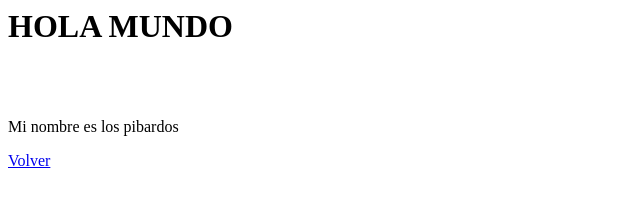
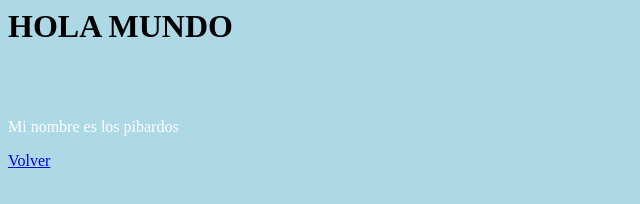
Before and after one commit to ghjuanma/Sist-de-Control-e-Inst, a plain HTML site: page ejer1.html in a window 1280 px wide. Shown: the whole page, without its empty margins (0-640 px from the left). Drawn offline with Linux system fonts and the light colour scheme.

Commit message:
Update ejer1.html

```diff
--- a/ejer1.html
+++ b/ejer1.html
@@ -1,7 +1,12 @@
 <html>
 <title>primer programa</title>
 <head>
-</head>
+		<style>
+			body {background-color:lightblue;}
+			h1 {color: black}
+			p {color: white}
+		</style>
+	</head>
 <body>
 <h1> HOLA MUNDO </h1>
 <br/>
```
